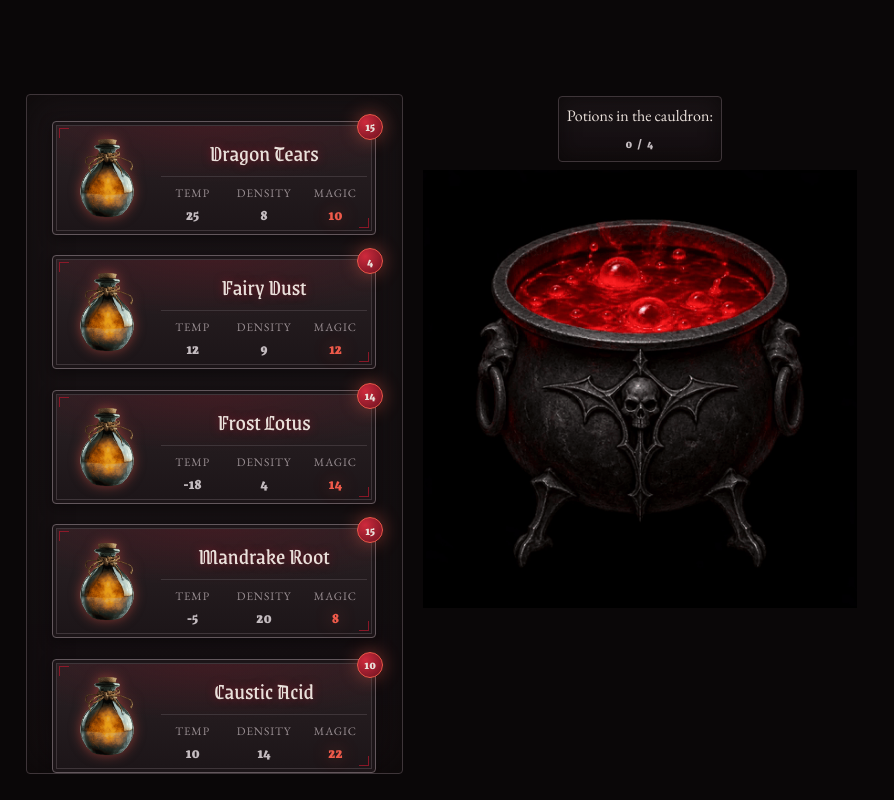
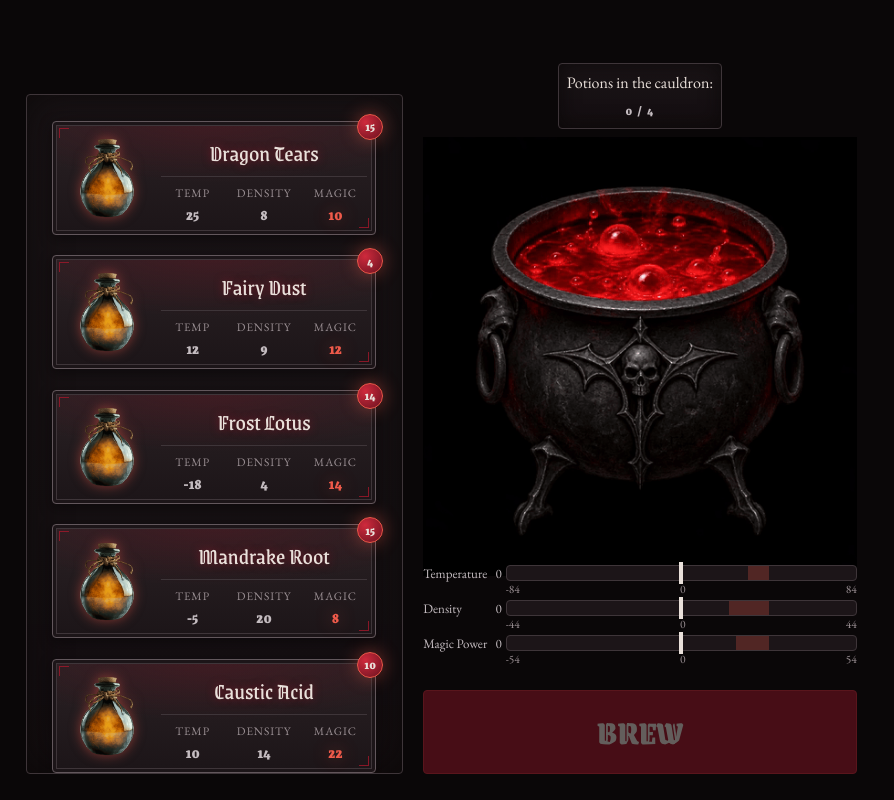
Before and after one commit to asimo-git/Alchemist-s-Cauldron, a website built with Vite: page index.html in a window 1280 px wide. Shown: the whole page, without its empty margins (0-894 px from the left). Built offline with nearby package versions, Linux system fonts and the light colour scheme.

Commit message:
feat: implement cauldron parameter bars

```diff
--- a/src/logic/calculate-cauldron.ts
+++ b/src/logic/calculate-cauldron.ts
@@ -1,5 +1,38 @@
-import type { IIngredient } from '../utils/types';
+import type { IIngredient, IRecipe } from '../utils/types';
 import { CAULDRON_CAPACITY } from '../data/game';
+
+export const STAT_KEYS = ['temperature', 'density', 'magicPower'] as const;
+
+export interface IBarData {
+  key: (typeof STAT_KEYS)[number];
+  value: number;
+  limit: number; // шкала: [-limit; +limit]
+  zoneStart: number; // % от левого края шкалы
+  zoneWidth: number; // %
+  markerPosition: number; // %
+  inRange: boolean;
+}
 
 export const canAddToCauldron = (cauldron: IIngredient[]): boolean =>
   cauldron.length < CAULDRON_CAPACITY;
+
+export function calculateCauldron(ingredients: IIngredient[], recipe: IRecipe): IBarData[] {
+  return STAT_KEYS.map((key) => {
+    const { min, max } = recipe[key];
+    const value = ingredients.reduce((sum, item) => sum + item[key], 0);
+
+    const limit = Math.max(Math.abs(min), Math.abs(max)) * 2;
+    const toPercent = (v: number): number =>
+      ((Math.min(limit, Math.max(-limit, v)) + limit) / (2 * limit)) * 100;
+
+    return {
+      key,
+      value,
+      limit,
+      zoneStart: toPercent(min),
+      zoneWidth: toPercent(max) - toPercent(min),
+      markerPosition: toPercent(value),
+      inRange: value >= min && value <= max,
+    };
+  });
+}
--- a/src/state/game-state.ts
+++ b/src/state/game-state.ts
@@ -2,6 +2,7 @@ import { createShelfStock, takePortion } from '../logic/stock';
 import type { IIngredient, IGameState } from '../utils/types';
 import { INGREDIENTS } from '../data/ingredients';
 import { canAddToCauldron } from '../logic/calculate-cauldron';
+import { RECIPES } from '../data/recipes';
 
 export const GAME_EVENTS = {
   status: 'status-changed',
@@ -67,6 +68,7 @@ export const getState = (): Readonly<IGameState> => store.state;
 export const gameActions = {
   startNewGame(): void {
     setState({
+      activeRecipe: RECIPES[0],
       shelfStock: createShelfStock(),
       cauldronIngredients: [],
     });
--- a/src/styles/abstracts/_variables.scss
+++ b/src/styles/abstracts/_variables.scss
@@ -15,6 +15,9 @@ $oxblood: #6a1220;
 $crimson: #a3182b;
 $scarlet: #cf2a3c;
 $ember: #ef5a4a;
+
+$emerald: #3fbf6f;
+$glow-green: 0 0 18px rgba($emerald, 0.55);
 
 $bg-page: radial-gradient(120% 80% at 50% 0%, #2a0d15 0%, $crypt 45%, $void 100%);
 
@@ -65,3 +68,6 @@ $layout-max-height: 1080px;
 
 $gap-large: clamp(8px, 1.6vw, 28px);
 $padding-large: clamp(10px, 2vw, 40px);
+
+// ---- Animation ----
+$move: 0.4s ease;
--- a/src/styles/components/_index.scss
+++ b/src/styles/components/_index.scss
@@ -1,2 +1,3 @@
 @forward 'cauldron';
 @forward 'shelf';
+@forward 'main-actions';
--- a/src/styles/components/cauldron.scss
+++ b/src/styles/components/cauldron.scss
@@ -5,10 +5,10 @@
   @include flex(column, center, center, $size-1);
 }
 
-.cauldron_frame {
-  width: 100%;
-  aspect-ratio: 1;
-}
+// .cauldron_frame {
+//   width: 100%;
+//   aspect-ratio: 1;
+// }
 
 .cauldron_img {
   width: 100%;
--- /dev/null
+++ b/src/styles/components/main-actions.scss
@@ -0,0 +1,106 @@
+@use '../abstracts/variables' as *;
+@use '../abstracts/mixins' as *;
+
+.main-actions {
+  @include flex(column, flex-start, stretch, $size-3);
+
+  &__bars {
+    display: grid;
+    grid-template-columns: max-content 1fr;
+    column-gap: $size-05;
+    row-gap: $size-05;
+  }
+
+  &__button {
+    padding: $size-2;
+    font-family: $font-accent;
+    font-weight: $font-weight-bold;
+    font-size: $fs-h2;
+    text-transform: uppercase;
+    color: $bone;
+    background: $crimson;
+    border: 1px solid $scarlet;
+    border-radius: $r-md;
+    cursor: pointer;
+
+    &:hover:not(:disabled) {
+      box-shadow: $glow-red;
+    }
+
+    &:disabled {
+      opacity: 0.4;
+      cursor: not-allowed;
+    }
+  }
+}
+
+.bar {
+  display: contents;
+  color: $silver;
+  font-size: $fs-small;
+
+  &__track-container {
+    min-width: 0;
+  }
+
+  &__track {
+    position: relative;
+    height: $size-2;
+    background: $obsidian;
+    border: 1px solid $slate;
+    border-radius: $r-md;
+    transition:
+      box-shadow $move,
+      border-color $move;
+  }
+
+  &__correct-zone {
+    position: absolute;
+    top: 0;
+    bottom: 0;
+    background: rgba($ember, 0.25);
+    transition:
+      left $move,
+      width $move,
+      background-color $move;
+  }
+
+  &__center {
+    position: absolute;
+    top: 0;
+    bottom: 0;
+    left: 50%;
+    width: 1px;
+    background: $ash;
+  }
+
+  &__marker {
+    position: absolute;
+    top: -$size-05;
+    bottom: -$size-05;
+    left: 0;
+    width: $size-05;
+    background: $bone;
+    transform: translateX(-50%);
+    transition: left $move;
+  }
+
+  &--in-range &__track {
+    border-color: $emerald;
+    box-shadow: 0 0 14px rgba($emerald, 0.7);
+  }
+
+  &--in-range &__zone {
+    background: rgba($emerald, 0.35);
+  }
+
+  &__head,
+  &__scale {
+    @include flex(row, space-between, start, $size-1);
+  }
+
+  &__scale {
+    font-size: $fs-label;
+    color: $ash;
+  }
+}
--- /dev/null
+++ b/src/ui/components/main-actions.ts
@@ -0,0 +1,86 @@
+import { createElement } from '../../utils/helpers';
+import { GAME_EVENTS, gameEvents, getState } from '../../state/game-state';
+import { calculateCauldron, type IBarData } from '../../logic/calculate-cauldron';
+
+function createBar(label: string) {
+  const correctZone = createElement('div', { className: 'bar__correct-zone' });
+  const marker = createElement('div', { className: 'bar__marker' });
+  const value = createElement('span', { className: 'bar__value', textContent: '0' });
+  const scaleStart = createElement('span', { textContent: '0' });
+  const scaleEnd = createElement('span', { textContent: '0' });
+  const track = createElement('div', {
+    className: 'bar__track-container',
+    children: [
+      createElement('div', {
+        className: 'bar__track',
+        children: [correctZone, createElement('div', { className: 'bar__center' }), marker],
+      }),
+      createElement('div', {
+        className: 'bar__scale',
+        children: [scaleStart, createElement('span', { textContent: '0' }), scaleEnd],
+      }),
+    ],
+  });
+
+  const element = createElement('div', {
+    className: 'bar',
+    children: [
+      createElement('div', {
+        className: 'bar__head',
+        children: [createElement('span', { textContent: label }), value],
+      }),
+      track,
+    ],
+  });
+
+  const update = (data: IBarData): void => {
+    correctZone.style.left = `${data.zoneStart}%`;
+    correctZone.style.width = `${data.zoneWidth}%`;
+    marker.style.left = `${data.markerPosition}%`;
+    value.textContent = String(data.value);
+    scaleStart.textContent = String(-data.limit);
+    scaleEnd.textContent = String(data.limit);
+    element.classList.toggle('bar--in-range', data.inRange);
+  };
+
+  return { element, update };
+}
+
+export function createMainActions(): HTMLElement {
+  const bars = {
+    temperature: createBar('Temperature'),
+    density: createBar('Density'),
+    magicPower: createBar('Magic Power'),
+  };
+
+  const barSection = createElement('div', {
+    className: 'main-actions__bars',
+    children: Object.values(bars).map((bar) => bar.element),
+  });
+
+  const brewButton = createElement('button', {
+    className: 'main-actions__button',
+    textContent: 'Brew',
+    attributes: { type: 'button' },
+  });
+
+  const render = (): void => {
+    const { activeRecipe, cauldronIngredients } = getState();
+    if (!activeRecipe) return;
+
+    brewButton.disabled = cauldronIngredients.length === 0;
+
+    for (const data of calculateCauldron(cauldronIngredients, activeRecipe)) {
+      bars[data.key].update(data);
+    }
+  };
+
+  gameEvents.addEventListener(GAME_EVENTS.cauldronIngredients, render);
+  gameEvents.addEventListener(GAME_EVENTS.activeRecipe, render);
+  render();
+
+  return createElement('div', {
+    className: 'main-actions',
+    children: [barSection, brewButton],
+  });
+}
--- a/src/ui/components/shelf.ts
+++ b/src/ui/components/shelf.ts
@@ -82,7 +82,7 @@ function createIngredientCard(
     const { shelfStock, cauldronIngredients } = getState();
     const stock = shelfStock[ingredient.id] ?? 0;
 
-    element.disabled = !canAddToCauldron(cauldronIngredients);
+    element.disabled = !canAddToCauldron(cauldronIngredients) || stock === 0;
     element.classList.toggle('shelf_card_empty', stock === 0);
     element.setAttribute(
       'aria-label',
--- a/src/ui/layout.ts
+++ b/src/ui/layout.ts
@@ -1,5 +1,6 @@
 import { createElement } from '../utils/helpers';
 import { createCauldronSection } from './components/cauldron';
+import { createMainActions } from './components/main-actions';
 import { createShelfSection } from './components/shelf';
 
 export function createMainLayout(): HTMLElement {
@@ -9,12 +10,7 @@ export function createMainLayout(): HTMLElement {
 
   const center = createElement('div', {
     className: 'main__center',
-    children: [
-      createCauldronSection(),
-      createElement('div', {
-        className: 'main__actions',
-      }),
-    ],
+    children: [createCauldronSection(), createMainActions()],
   });
 
   const recipe = createElement('div', {
```
